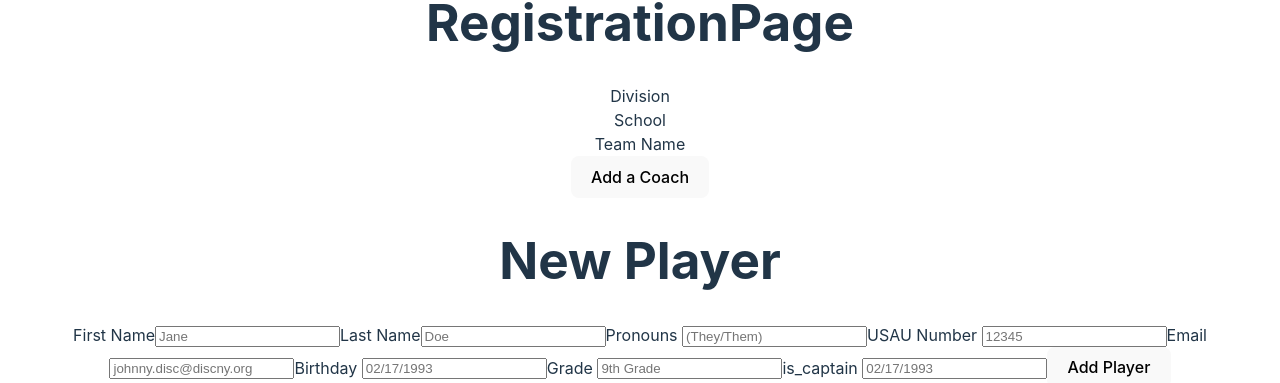
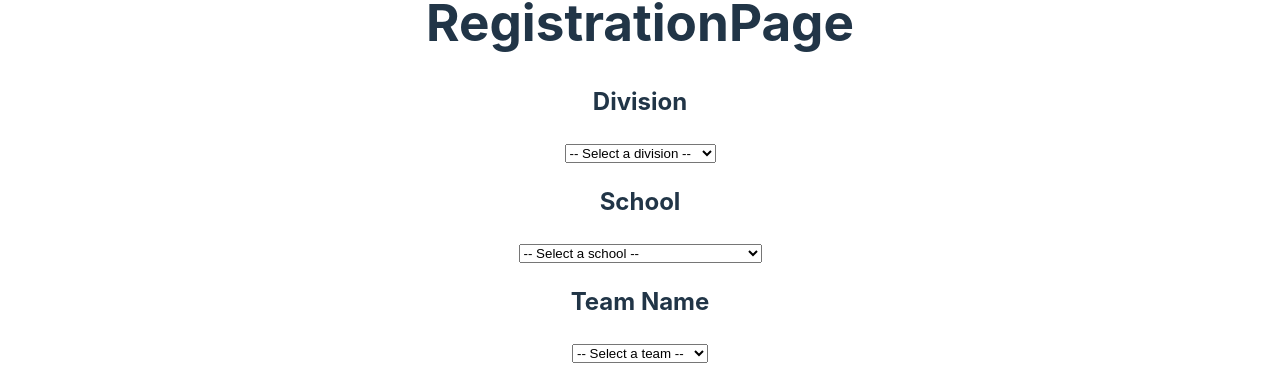
Before and after one commit to sydfried42/DiscNY-High-School-Ultimate-Frisbee-League-Admin-Tool, a React (Vite) app in the folder frontend/: page /registration in a window 1280 px wide. Shown: the part 417-800 px from the top of the page. Built offline with nearby package versions, Linux system fonts and the light colour scheme.

Commit message:
added states and drop down menu for division, school, team

```diff
--- a/frontend/src/components/RegistrationPage.jsx
+++ b/frontend/src/components/RegistrationPage.jsx
@@ -5,12 +5,40 @@ import CreateTeamList from './CreateTeamList'
 
 function RegistrationPage() {
 
-  const [showCoachForm, setShowCoachForm] = useState(false)
-  const [currentTeamPlayers, setCurrentTeamPlayers] = useState([])
-  const [currentTeamCoaches, setCurrentTeamCoaches] = useState([])
+  const [showCoachForm, setShowCoachForm] = useState(false);
+  const [currentTeamPlayers, setCurrentTeamPlayers] = useState([]);
+  const [currentTeamCoaches, setCurrentTeamCoaches] = useState([]);
+  const [division, setDivision] = useState("");
+  const [school, setSchool] = useState("");
+  const [team, setTeam] = useState("");
+
+
+
+ // for phase-5 replace this with the database
+ let divisionsList = ["Club Girls/Non-Binary", "Club Open A", "Club Open B", "Interscholastic Open"]
+ let schoolsList = ["Avenues the World School", "Bard Early College High School", "Baruch College Campus High School", "Beacon", "Berkeley Carroll", "Bronx High School of Science", "Brooklyn Latin", "Brooklyn Technical High School", "Columbia Secondary School", "Edward R. Murrow High School", "Fieldston", "Followers of Jesus School", "Fordham Preparatory School", "Heschel", "Horace Mann", "HSMSE", "Hunter College High School", "MCSM", "Packer Collegiate", "Ramaz", "Regis High School", "Riverdale Country School", "SAR High School", "Schechter", "Stuyvesant", "The Geneva School of Manhattan"]
+  let teamsList = ["Followers of Jesus", "(B)eagles", "(Sh)eagles", "Aviators", "Bardbarians", "Blue Demons (Bx)", "Blue Demons (Gx)", "Blue Devils", "Disco Tech", "Dragons", "Eagles", "Falcons", "Halcyons", "Heat", "Knights", "Lions", "Lone Wolves", "Magic", "Owls", "Pelicans", "Rams", "Sticky Fingers (Bx)", "Sticky Fingers (Gx)", "Sting", "Tech Support", "Tech Support (B)", "Titans (Bx)", "Ultimaidens"]
 
   function handleClick() {
     setShowCoachForm((showCoachForm) => !showCoachForm);
+  }
+
+  function handleDivisionChange(e) {
+    const selectedDivision = e.target.value;
+    setDivision(selectedDivision);
+    console.log(selectedDivision);
+  }
+
+  function handleSchoolChange(e) {
+    const selectedSchool = e.target.value;
+    setSchool(selectedSchool);
+    console.log(selectedSchool);
+  }
+
+  function handleTeamChange(e) {
+    const selectedTeam = e.target.value;
+    setTeam(selectedTeam);
+    console.log(selectedTeam);
   }
 
   // console.log(currentTeamPlayers)
@@ -19,9 +47,40 @@ function RegistrationPage() {
   return (
     <div>
       <h1>RegistrationPage</h1> {/* title to page */}
-      <div>Division</div> {/* pull and map through divisions, creating buttons (?), create state to toggle between the 4 divisions and persist, post pressed button to top of CreateTeamList */}
-      <div>School</div> {/* pull and map through schools in a drop down menu, add school if not in db, create state to persist choice, post pressed choice to top of CreateTeamList */}
-      <div>Team Name</div> {/* pull and map through team names in a drop down menu, add team name if not in db, create state to persist choice, post pressed choice to top of CreateTeamList */}
+      <div> {/* pull and map through divisions, creating buttons (?), create state to toggle between the 4 divisions and persist, post pressed button to top of CreateTeamList */}
+        <h2>Division</h2>
+        <select onChange={handleDivisionChange}>
+          <option value="">-- Select a division --</option>
+          {divisionsList.map((division) => (
+            <option key={division} value={division}>
+              {division}
+            </option>
+          ))}
+        </select>
+      </div>
+      <div> {/* pull and map through schools in a drop down menu, add school if not in db, create state to persist choice, post pressed choice to top of CreateTeamList */}
+        <h2>School</h2>
+        <select onChange={handleSchoolChange}>
+          <option value="">-- Select a school --</option>
+          {schoolsList.map((school) => (
+            <option key={school} value={school}>
+              {school}
+            </option>
+          ))}
+        </select>
+      </div>
+      <div>{/* pull and map through team names in a drop down menu, add team name if not in db, create state to persist choice, post pressed choice to top of CreateTeamList */}
+        <h2>Team Name</h2>
+        <select onChange={handleTeamChange}>
+          <option value="">-- Select a team --</option>
+          {teamsList.map((team) => (
+            <option key={team} value={team}>
+              {team}
+            </option>
+          ))}
+        </select>
+      </div>
+      <br></br>
       <div>
         <button onClick={handleClick}>{showCoachForm ? "Add a Player" : "Add a Coach"}</button>
       </div>
```
